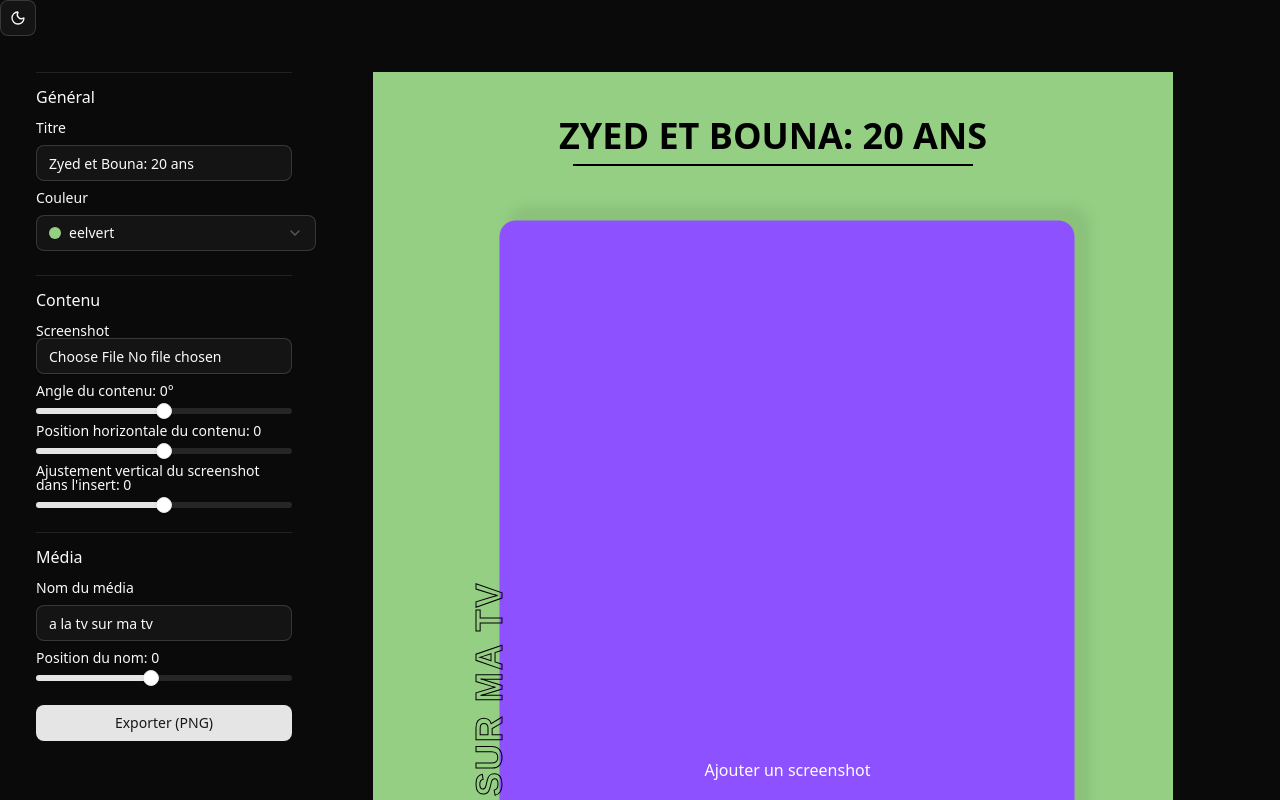
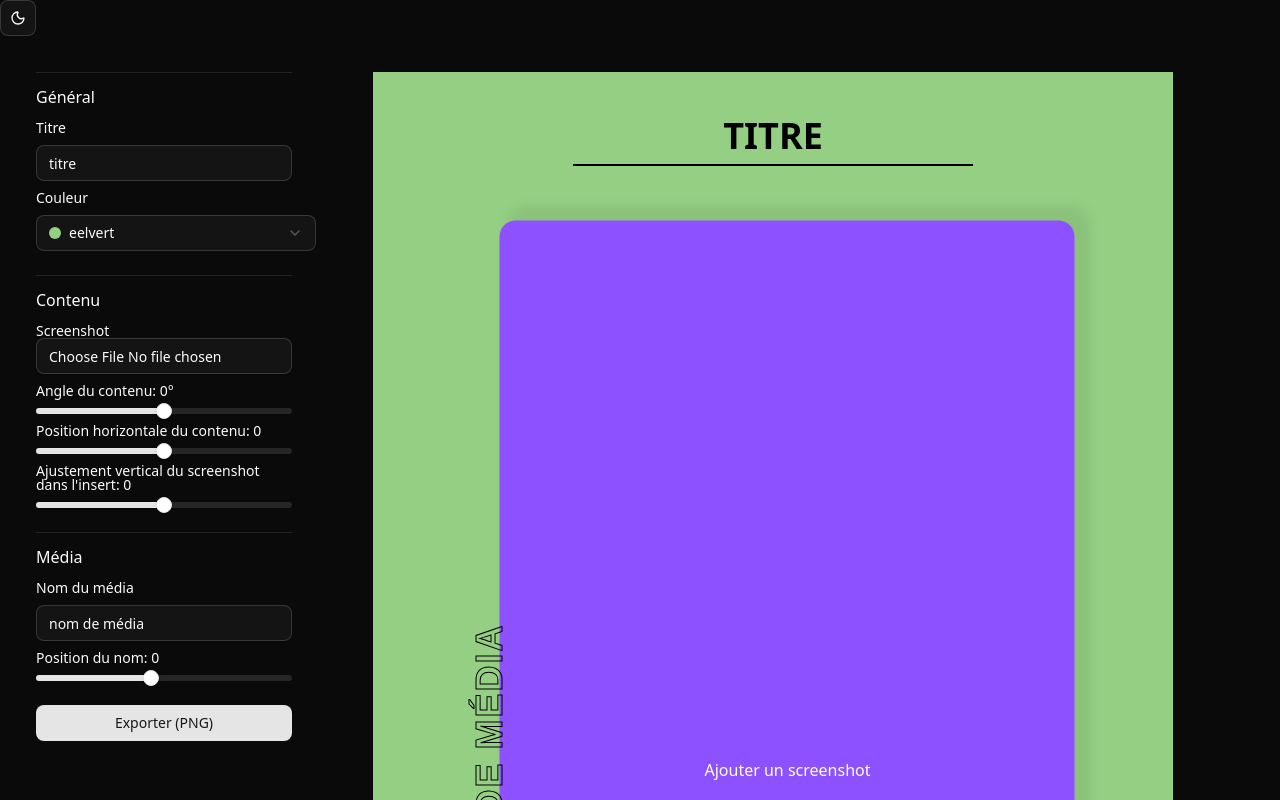
Before and after one commit to theaupoulat/medusa_slideshow, a React (Vite) app: page / in a window 1280 px wide. Shown: the top 800 px of the page. Built offline with nearby package versions, Linux system fonts and the light colour scheme.

Commit message:
refactor: generic defaults

```diff
--- a/src/SlideSettings/SlideSettingsProvider.tsx
+++ b/src/SlideSettings/SlideSettingsProvider.tsx
@@ -90,9 +90,9 @@ const defaultSettings: SlideSettings = {
   contentAngle: 0,
   contentPosition: 0,
   slideColor: slideColors[0].hex,
-  slideTitle: "Zyed et Bouna: 20 ans",
-  mediaName: "a la tv sur ma tv",
-  screenshotSrc: "",
+  slideTitle: "titre",
+  mediaName: "nom de média",
+  screenshotSrc: "", // TODO: make nullable
   screenshotVerticalCorrection: 0,
 };
 
```
